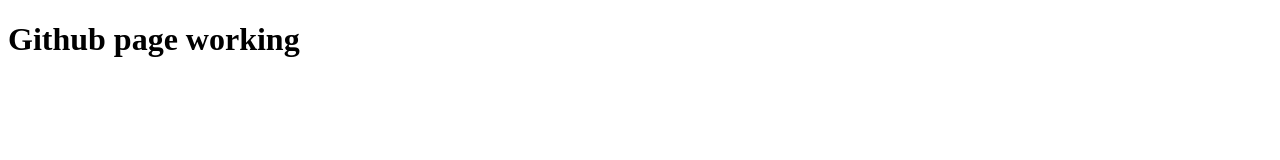
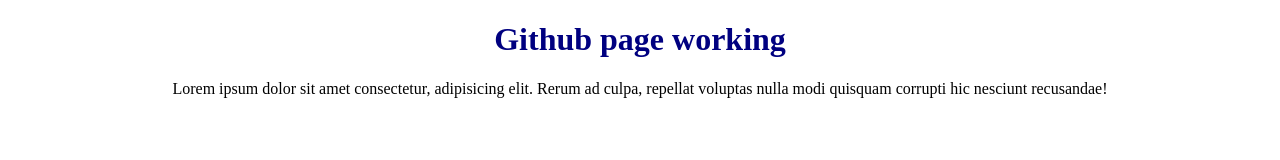
Before and after one commit to slamicebox/jv-js11, a plain HTML site: page index.html in a window 1280 px wide. Drawn offline with Linux system fonts and the light colour scheme.

Commit message:
modificat

```diff
--- a/index.html
+++ b/index.html
@@ -4,8 +4,17 @@
     <meta charset="UTF-8">
     <meta name="viewport" content="width=device-width, initial-scale=1.0">
     <title>Document</title>
+    <style>
+        h1, p{
+            text-align: center;
+        }
+        h1{
+            color: navy;
+        }
+    </style>
 </head>
 <body>
     <h1>Github page working</h1>
+    <p>Lorem ipsum dolor sit amet consectetur, adipisicing elit. Rerum ad culpa, repellat voluptas nulla modi quisquam corrupti hic nesciunt recusandae!</p>
 </body>
 </html>
```
